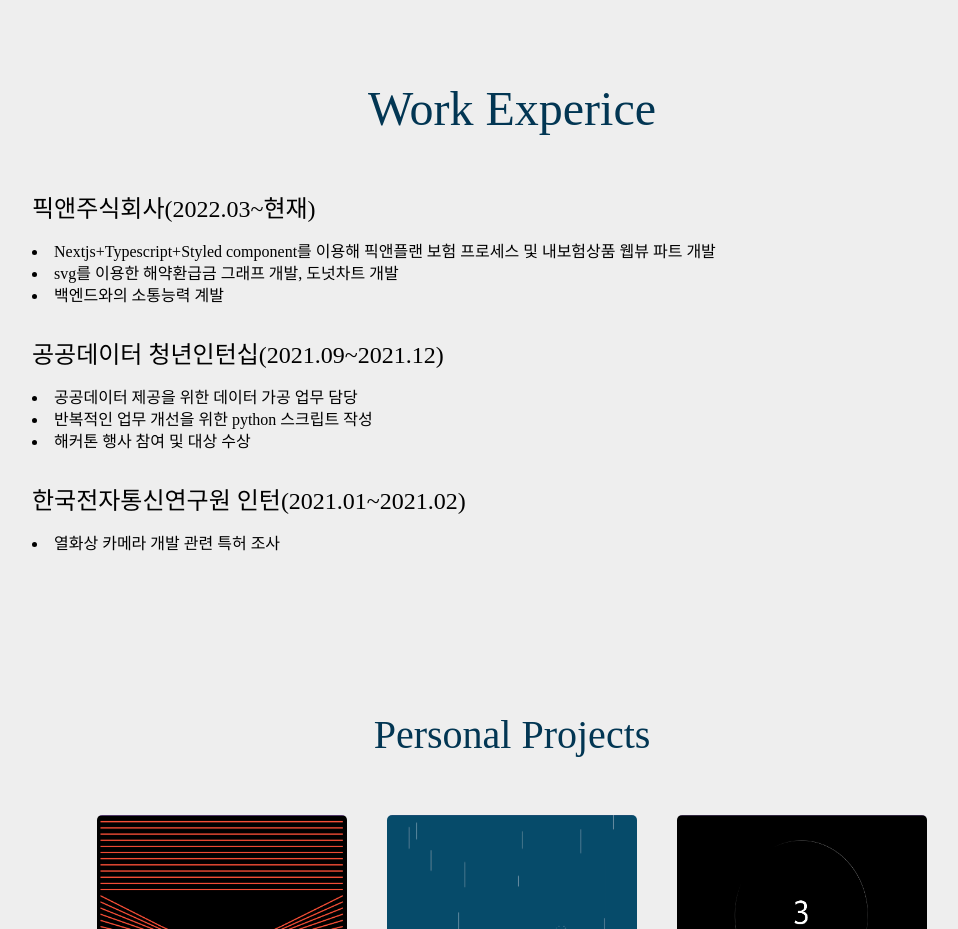
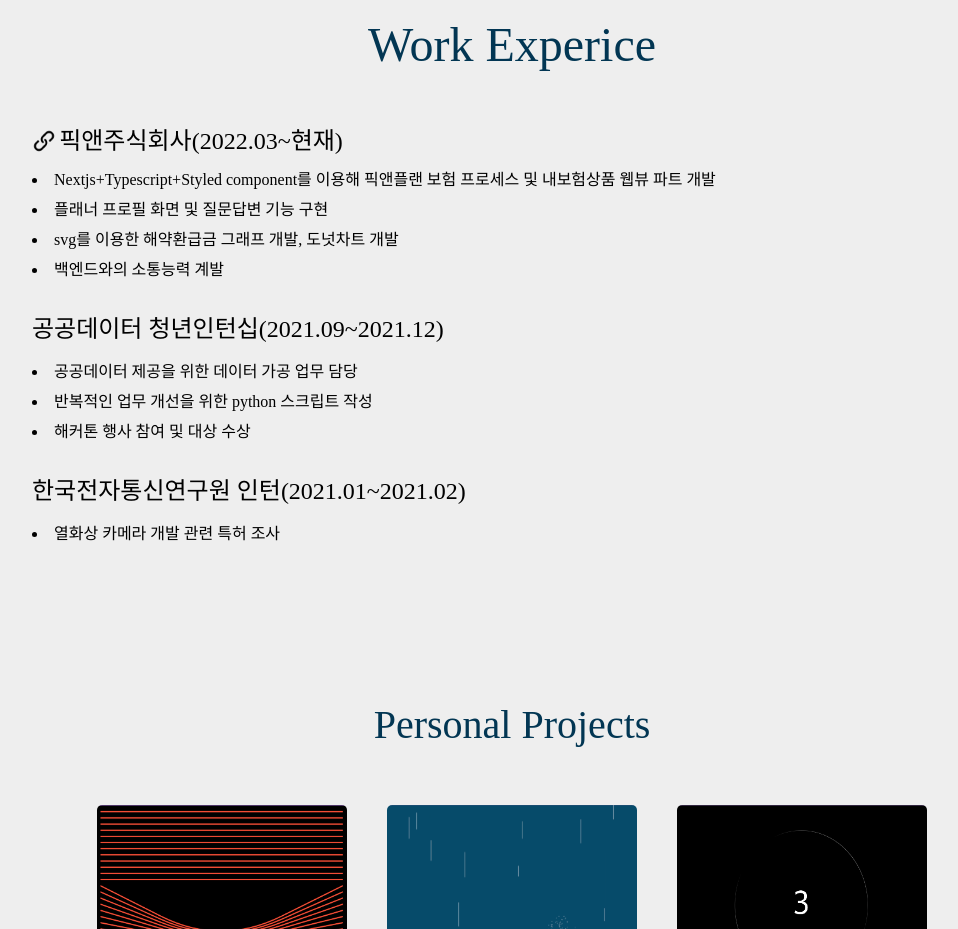
Before and after one commit to hyojinLee-git/portfolio, a React (Vite) app: page / in a window 1280 px wide. Shown: the part 1000-1929 px from the top of the page, without its empty margins (128-1086 px from the left). Built offline with nearby package versions, Linux system fonts and the light colour scheme.

Commit message:
fix: design

```diff
--- a/src/containers/Sections/Section3/index.tsx
+++ b/src/containers/Sections/Section3/index.tsx
@@ -4,12 +4,20 @@
     return (
         <section className="section3">
             <h2 id="work-experience">Work Experice</h2>
-            <h3>픽앤주식회사(2022.03~현재)</h3>
+            <div>
+                <img src="/common/link_icon.png" alt="link" />
+                <h3>
+                    <a href="https://picknplan.com/">
+                        픽앤주식회사(2022.03~현재)
+                    </a>
+                </h3>
+            </div>
             <ul>
                 <li>
                     Nextjs+Typescript+Styled component를 이용해 픽앤플랜 보험
                     프로세스 및 내보험상품 웹뷰 파트 개발
                 </li>
+                <li>플래너 프로필 화면 및 질문답변 기능 구현</li>
                 <li>svg를 이용한 해약환급금 그래프 개발, 도넛차트 개발</li>
                 <li>백엔드와의 소통능력 계발</li>
             </ul>
--- a/src/containers/Sections/Section3/style.css
+++ b/src/containers/Sections/Section3/style.css
@@ -10,12 +10,22 @@
     margin-bottom: 60px;
     color: var(--color-theme4);
 }
+.section3 > div {
+    display: flex;
+}
+.section3 > div > img {
+    height: 1.5rem;
+    margin-right: 0.2rem;
+}
 .section3 > h3 {
     font-size: 1.5rem;
-    margin-bottom: 1rem;
     line-height: 32px;
 }
+.section3 > div > h3 > a {
+    font-size: 1.5rem;
+}
 .section3 > ul {
+    margin-top: 1rem;
     list-style: inside;
     margin-bottom: 2rem;
 }
@@ -24,4 +34,5 @@
     list-style-position: inside;
     text-indent: -20px;
     padding-left: 20px;
+    margin-bottom: 0.5rem;
 }
--- a/src/layouts/Navigator/style.css
+++ b/src/layouts/Navigator/style.css
@@ -55,7 +55,7 @@
     background-color: white;
     border-bottom-left-radius: 20px;
     border-bottom-right-radius: 20px;
-    padding: 15px 20px;
+    padding: 30px 20px 15px 20px;
     box-shadow: 2px 4px 6px 0px rgba(0, 0, 0, 0.06);
     animation: slideDown 0.8s;
     z-index: 0;
@@ -84,12 +84,13 @@
     display: grid;
     grid-template-columns: 1fr 1fr;
     row-gap: 5px;
+    column-gap: 30px;
 }
 
 #hamburger_menu > ul > li {
     color: var(--color-theme1);
     cursor: pointer;
-    font-size: 16px;
+    font-size: 1.2rem;
     line-height: 22px;
 }
 
@@ -99,7 +100,7 @@
 
 #hamburger_menu > ul > .active {
     color: var(--color-theme4);
-    font-size: 16px;
+    font-size: 1.2rem;
     font-weight: 500;
 }
 
--- a/src/style/App.css
+++ b/src/style/App.css
@@ -11,6 +11,6 @@
 
 @media (min-width: 768px) {
     main {
-        padding: 7rem;
+        padding: 3rem 7rem;
     }
 }
```
Also changed, not shown: public/common/link_icon.png (added).
